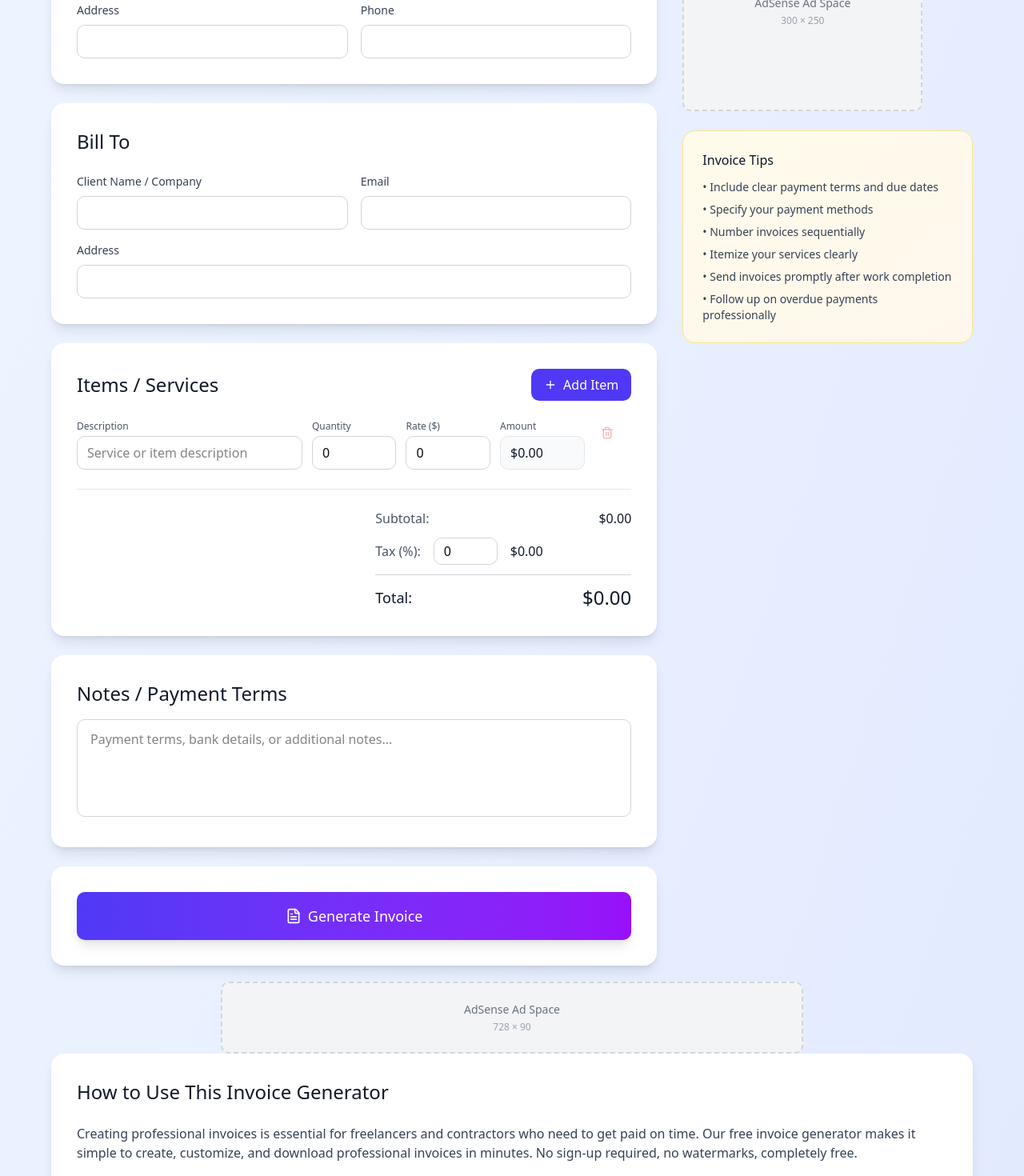
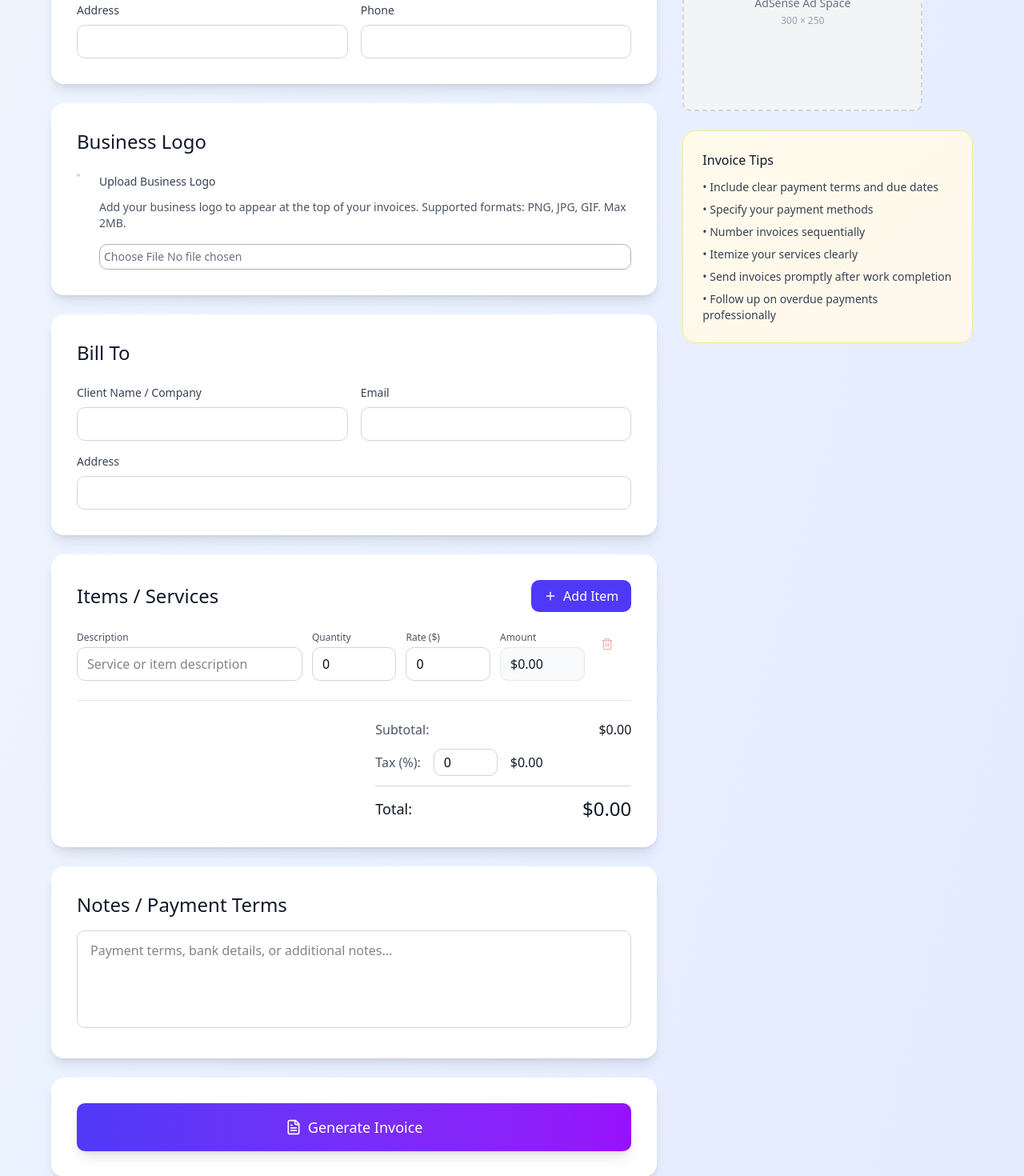
Before and after one commit to Glenn-Dunnegan/Freelancefinance, a React (Vite) app: page /invoice-generator in a window 1280 px wide. Shown: the part 740-2210 px from the top of the page at 80% size. Built offline with nearby package versions, Linux system fonts and the light colour scheme.

Commit message:
Updated SEO to include Invoice Generator Logo Addition.

```diff
--- a/src/components/Footer.tsx
+++ b/src/components/Footer.tsx
@@ -4,7 +4,7 @@ export const Footer: React.FC = () => {
   const currentYear = new Date().getFullYear();
 
   return (
-    <footer className="bg-gray-200 p-4 text-center">
+    <footer className="bg-gray-200 p-4 text-center print:hidden">
       <p className="text-gray-600">
         &copy; {currentYear} <a href="https://Freelance-finance.com" className="hover:underline">Freelance Finance </a>. All rights reserved.
       </p>
--- a/src/components/InvoiceGenerator.tsx
+++ b/src/components/InvoiceGenerator.tsx
@@ -15,7 +15,7 @@ interface LineItem {
 export function InvoiceGenerator() {
   const [invoiceNumber, setInvoiceNumber] = useState('INV-001');
   const [invoiceDate, setInvoiceDate] = useState(new Date().toISOString().split('T')[0]);
-  const tomorrow = new Date(Date.now() + 1000 * 60 * 60 * 24);
+  //const tomorrow = new Date(Date.now() + 1000 * 60 * 60 * 24);
   // const [dueDate, setDueDate] = useState(() => tomorrow.toISOString().split('T')[0]);
   const [dueDate, setDueDate] = useState('');
 
@@ -38,8 +38,41 @@ export function InvoiceGenerator() {
   const [taxRate, setTaxRate] = useState(0);
   const [notes, setNotes] = useState('');
   const [showPreview, setShowPreview] = useState(false);
+  const [logoUrl, setLogoUrl] = useState<string>('');
 
   const invoiceRef = useRef<HTMLDivElement>(null);
+  const logoInputRef = useRef<HTMLInputElement>(null);
+
+  const handleLogoUpload = (e: React.ChangeEvent<HTMLInputElement>) => {
+    const file = e.target.files?.[0];
+    if (file) {
+      // Check file size (limit to 2MB)
+      if (file.size > 2 * 1024 * 1024) {
+        alert('File size must be less than 2MB');
+        return;
+      }
+
+      // Check file type
+      if (!file.type.startsWith('image/')) {
+        alert('Please upload an image file');
+        return;
+      }
+
+      const reader = new FileReader();
+      reader.onload = (event) => {
+        const result = event.target?.result as string;
+        setLogoUrl(result);
+      };
+      reader.readAsDataURL(file);
+    }
+  };
+
+  const removeLogo = () => {
+    setLogoUrl('');
+    if (logoInputRef.current) {
+      logoInputRef.current.value = '';
+    }
+  };
 
   const addLineItem = () => {
     setLineItems([
@@ -198,6 +231,67 @@ export function InvoiceGenerator() {
                   onChange={(e) => setYourPhone(e.target.value)}
                   className="w-full px-4 py-2 border border-gray-300 rounded-lg focus:ring-2 focus:ring-indigo-500 focus:border-transparent outline-none"
                 />
+              </div>
+            </div>
+          </div>
+
+          {/* Business Logo */}
+          <div className="bg-white rounded-2xl shadow-lg p-8">
+            <h2 className="text-2xl text-gray-900 mb-6">Business Logo</h2>
+
+            <div className="flex items-start gap-6">
+              <div className="flex-shrink-0">
+                {logoUrl ? (
+                  <div className="relative">
+                    <img
+                      src={logoUrl}
+                      alt="Business Logo"
+                      className="h-32 w-32 object-contain border-2 border-gray-200 rounded-lg p-2 bg-gray-50"
+                    />
+                    <button
+                      onClick={removeLogo}
+                      className="absolute -top-2 -right-2 bg-red-500 text-white rounded-full p-1 hover:bg-red-600 transition-colors"
+                      title="Remove logo"
+                    >
+                      <div className="rmvLogo">Remove logo</div>
+                      <svg className="w-4 h-4" fill="none" stroke="currentColor" viewBox="0 0 24 24">
+                        <path strokeLinecap="round" strokeLinejoin="round" strokeWidth={2} d="M6 18L18 6M6 6l12 12" />
+                      </svg>
+                    </button>
+                  </div>
+                ) : (
+                  <div className="h-32 w-32 border-2 border-dashed border-gray-300 rounded-lg flex items-center justify-center bg-gray-50">
+                    <svg className="w-8 h-8 text-gray-400" fill="none" stroke="currentColor" viewBox="0 0 24 24">
+                      <path strokeLinecap="round" strokeLinejoin="round" strokeWidth={2} d="M4 16l4.586-4.586a2 2 0 012.828 0L16 16m-2-2l1.586-1.586a2 2 0 012.828 0L20 14m-6-6h.01M6 20h12a2 2 0 002-2V6a2 2 0 00-2-2H6a2 2 0 00-2 2v12a2 2 0 002 2z" />
+                    </svg>
+                  </div>
+                )}
+              </div>
+
+              <div className="flex-1">
+                <label className="block text-sm text-gray-700 mb-3">
+                  Upload Business Logo
+                </label>
+                <p className="text-sm text-gray-600 mb-4">
+                  Add your business logo to appear at the top of your invoices. Supported formats: PNG, JPG, GIF. Max 2MB.
+                </p>
+                <input
+                  ref={logoInputRef}
+                  type="file"
+                  accept="image/*"
+                  onChange={handleLogoUpload}
+                  className="block w-full text-sm text-gray-500
+                    file:mr-4 file:py-2 file:px-4
+                    file:rounded-lg file:border-0
+                    file:text-sm file:font-semibold
+                    file:bg-indigo-50 file:text-indigo-700
+                    hover:file:bg-indigo-100
+                    cursor-pointer"
+                  style={{border: '1px solid rgba(0, 0, 0, 0.30)', padding: '5px', borderRadius: '10px', cursor: 'pointer'}}
+                />
+                {logoUrl && (
+                  <p className="text-xs text-green-600 mt-2">✓ Logo uploaded successfully</p>
+                )}
               </div>
             </div>
           </div>
@@ -420,7 +514,7 @@ export function InvoiceGenerator() {
       </div>
 
       {/* Bottom Banner Ad */}
-      <div className="print:hidden" style={{marginTop: 20}}>
+      <div className="print:hidden" style={{marginTop: 20, marginBottom: 20}}>
         <AdPlaceholder type="leaderboard" className="mt-8" />
       </div>
 
@@ -462,6 +556,7 @@ export function InvoiceGenerator() {
                 tax={calculateTax()}
                 total={calculateTotal()}
                 notes={notes}
+                logoUrl={logoUrl}
               />
             </div>
           </div>
@@ -487,6 +582,7 @@ export function InvoiceGenerator() {
           tax={calculateTax()}
           total={calculateTotal()}
           notes={notes}
+          logoUrl={logoUrl}
         />
       </div>
     </div>
@@ -510,15 +606,33 @@ interface InvoicePrintViewProps {
   tax: number;
   total: number;
   notes: string;
+  logoUrl: string;
 }
 
 function InvoicePrintView(props: InvoicePrintViewProps) {
   return (
     <div className="p-12 bg-white">
-      <div className="mb-8">
-        <h1 className="text-4xl text-gray-900 mb-2">INVOICE</h1>
-        <p className="text-gray-600">#{props.invoiceNumber}</p>
-      </div>
+      {/* Logo Section */}
+      {props.logoUrl && (
+        <div className="mb-8 flex items-center justify-between">
+          <div className="text-right">
+            <h1 className="text-4xl text-gray-900 mb-2">INVOICE</h1>
+            <p className="text-gray-600">#{props.invoiceNumber}</p>
+          </div>
+          <img
+            src={props.logoUrl}
+            alt="Business Logo"
+            className="h-16 object-contain max-w-xs"
+          />
+        </div>
+      )}
+
+      {!props.logoUrl && (
+        <div className="mb-8">
+          <h1 className="text-4xl text-gray-900 mb-2">INVOICE</h1>
+          <p className="text-gray-600">#{props.invoiceNumber}</p>
+        </div>
+      )}
 
       <div className="grid grid-cols-2 gap-8 mb-8">
         <div>
--- a/src/components/InvoiceGeneratorSEO.tsx
+++ b/src/components/InvoiceGeneratorSEO.tsx
@@ -1,4 +1,4 @@
-import { FileText, Download, Clock, CheckCircle } from 'lucide-react';
+import { FileText, Download, Clock, CheckCircle, Image } from 'lucide-react';
 
 export function InvoiceGeneratorSEO() {
   return (
@@ -56,6 +56,19 @@ export function InvoiceGeneratorSEO() {
 
           <div className="border border-gray-200 rounded-lg p-6">
             <div className="flex items-start gap-3 mb-3">
+              <Image className="w-6 h-6 text-indigo-600 flex-shrink-0 mt-1" />
+              <div>
+                <h3 className="text-gray-900 mb-2">Add Your Business Logo</h3>
+                <p className="text-sm text-gray-600">
+                  Upload your business logo to appear on every invoice. A professional logo makes your invoices
+                  instantly recognizable and reinforces your brand identity with clients.
+                </p>
+              </div>
+            </div>
+          </div>
+
+          <div className="border border-gray-200 rounded-lg p-6">
+            <div className="flex items-start gap-3 mb-3">
               <Download className="w-6 h-6 text-indigo-600 flex-shrink-0 mt-1" />
               <div>
                 <h3 className="text-gray-900 mb-2">Download as PDF</h3>
@@ -95,6 +108,7 @@ export function InvoiceGeneratorSEO() {
         </p>
 
         <ul className="list-disc list-inside space-y-2 text-gray-700 mb-6">
+          <li><strong>Business logo:</strong> Upload your logo to appear on invoices for brand recognition</li>
           <li><strong>Invoice number:</strong> A unique identifier for tracking and reference</li>
           <li><strong>Your business information:</strong> Name, address, phone, and email</li>
           <li><strong>Client information:</strong> Their name, address, and contact details</li>
@@ -110,11 +124,12 @@ export function InvoiceGeneratorSEO() {
           <div className="flex gap-3">
             <CheckCircle className="w-6 h-6 text-indigo-600 flex-shrink-0 mt-1" />
             <div>
-              <h4 className="text-gray-900 mb-2">Pro Tip: Invoice Numbering</h4>
+              <h4 className="text-gray-900 mb-2">Pro Tip: Brand Your Invoices with a Logo</h4>
               <p className="text-sm text-gray-700">
-                Keep your invoice numbers sequential and consistent. Start with 001 or 1001 and increment by one
-                for each invoice. This helps with organization, makes it easier to spot missing invoices, and looks
-                more professional to clients. Consider including a year prefix like "2025-001" to organize by year.
+                Uploading your business logo to your invoices creates a professional appearance and reinforces brand
+                recognition with clients. Your logo appears at the top of the invoice on both screen preview and printed
+                versions. Supported formats: PNG, JPG, and GIF (max 2MB). A high-quality logo instantly elevates the
+                perceived professionalism of your invoice.
               </p>
             </div>
           </div>
@@ -134,10 +149,28 @@ export function InvoiceGeneratorSEO() {
           <li><strong>Keep copies:</strong> Archive all invoices for accounting and tax purposes</li>
         </ul>
 
+        <h3 className="text-xl text-gray-900 mb-4">
+          Brand Your Invoices with Your Logo
+        </h3>
+
+        <p className="text-gray-700 mb-4">
+          One of the best ways to make your invoices stand out is to include your business logo. Our invoice generator
+          makes it easy to upload and customize your logo on every invoice you create.
+        </p>
+
+        <ul className="list-disc list-inside space-y-2 text-gray-700 mb-6">
+          <li><strong>Simple upload:</strong> Click "Upload Business Logo" and select your image file</li>
+          <li><strong>Instant preview:</strong> See how your logo looks on the invoice immediately</li>
+          <li><strong>Multiple formats:</strong> Supports PNG, JPG, and GIF files up to 2MB</li>
+          <li><strong>Professional appearance:</strong> Logo displays prominently on both screen and printed invoices</li>
+          <li><strong>Easy removal:</strong> Remove or replace your logo anytime with a single click</li>
+          <li><strong>Customizable sizing:</strong> Adjust logo size directly in the code for print optimization</li>
+        </ul>
+
         <p className="text-gray-700 mt-8 p-4 bg-blue-50 rounded-lg">
           Our invoice generator is completely free and works right in your browser. No installation, no sign-ups,
-          no hidden fees. Create as many professional invoices as you need, download them as PDFs, and focus on
-          growing your freelance business.
+          no hidden fees. Create as many professional invoices as you need, add your logo for brand recognition,
+          download them as PDFs, and focus on growing your freelance business.
         </p>
       </div>
     </article>
--- a/src/components/SEOHead.tsx
+++ b/src/components/SEOHead.tsx
@@ -17,11 +17,13 @@ export function SEOHead() {
           ogDescription: 'Generate professional invoices for your freelance work instantly. Free tool for freelancers to create and download invoices.',
           features: [
             'Invoice generation',
+            'Business logo upload',
             'PDF download',
             'Line item management',
             'Payment term customization',
             'Professional templates',
-            'Instant invoice creation'
+            'Instant invoice creation',
+            'Tax calculation'
           ]
         }
       : {
```
Also changed, not shown: src/index.css (+14 -1 lines).
